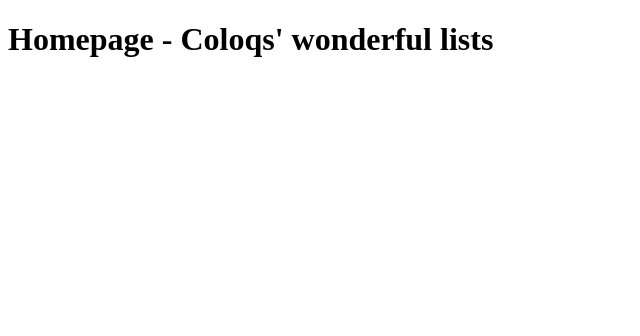
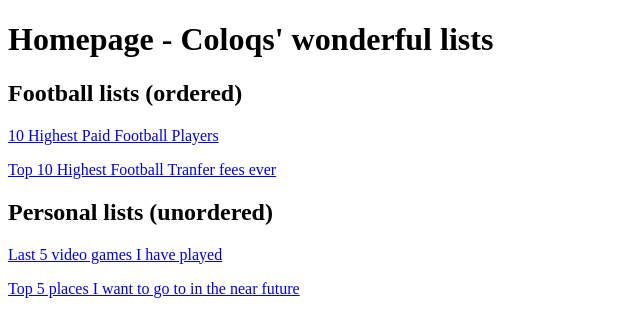
Before and after one commit to thephilosopher13/lists-practice, a plain HTML site: page index.html in a window 1280 px wide. Shown: the whole page, without its empty margins (0-640 px from the left). Drawn offline with Linux system fonts and the light colour scheme.

Commit message:
Formatting of home page

```diff
--- a/index.html
+++ b/index.html
@@ -7,6 +7,12 @@
 
     <body>
         <h1>Homepage - Coloqs' wonderful lists</h1>
-        <a></a>
+            <h2>Football lists (ordered)</h2>
+            <p><a href = ./pages/topsalariesfootball.html>10 Highest Paid Football Players</a></p>
+            <p><a href = ./pages/toptransferfeesfootball.html>Top 10 Highest Football Tranfer fees ever</a></p>
+
+            <h2>Personal lists (unordered)</h2>
+            <p><a href = ./pages/videogames.html>Last 5 video games I have played</a></p>
+            <p><a href = ./pages/traveldestinations.html>Top 5 places I want to go to in the near future</a></p>
     </body>
 </html>
```
